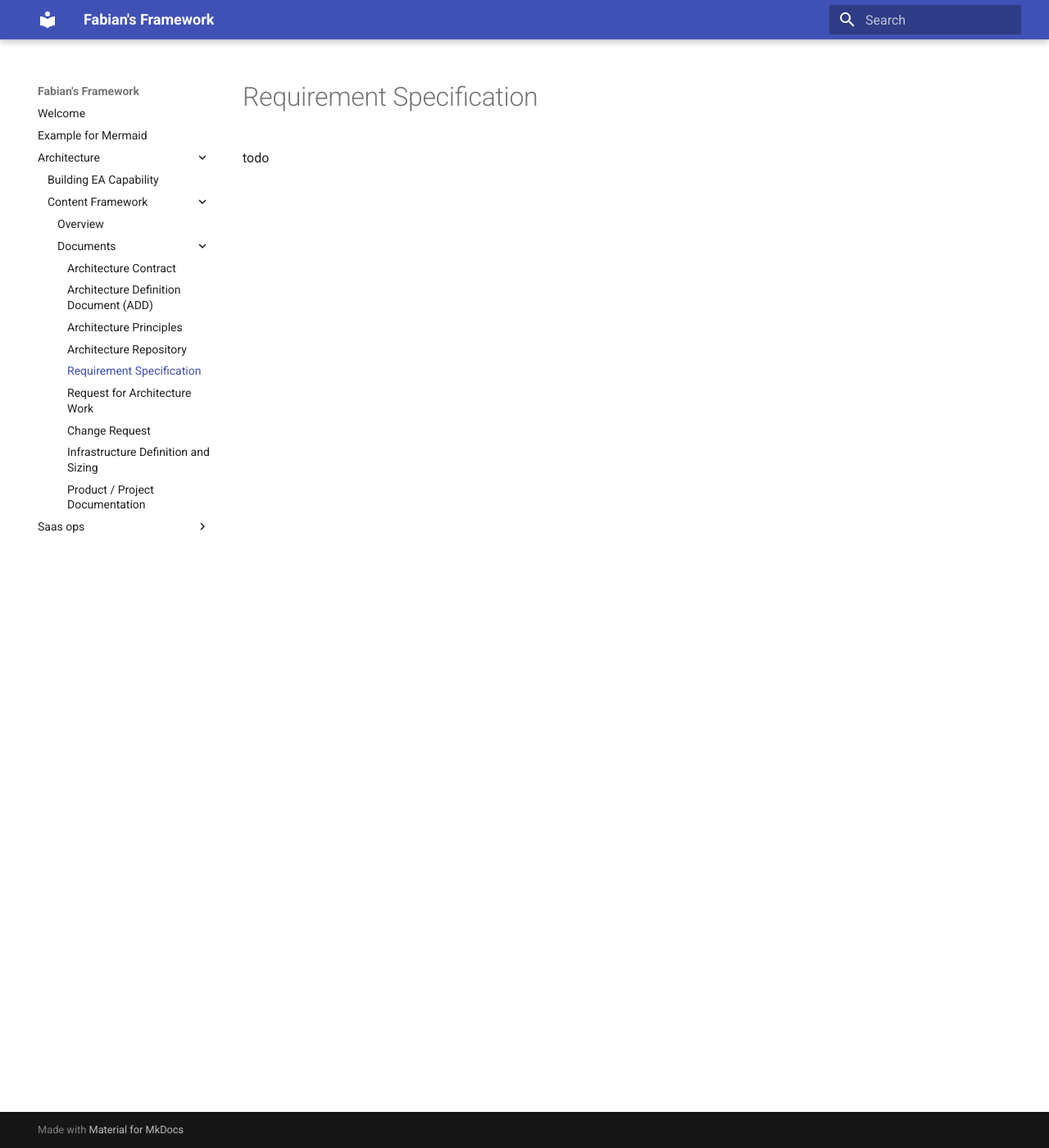
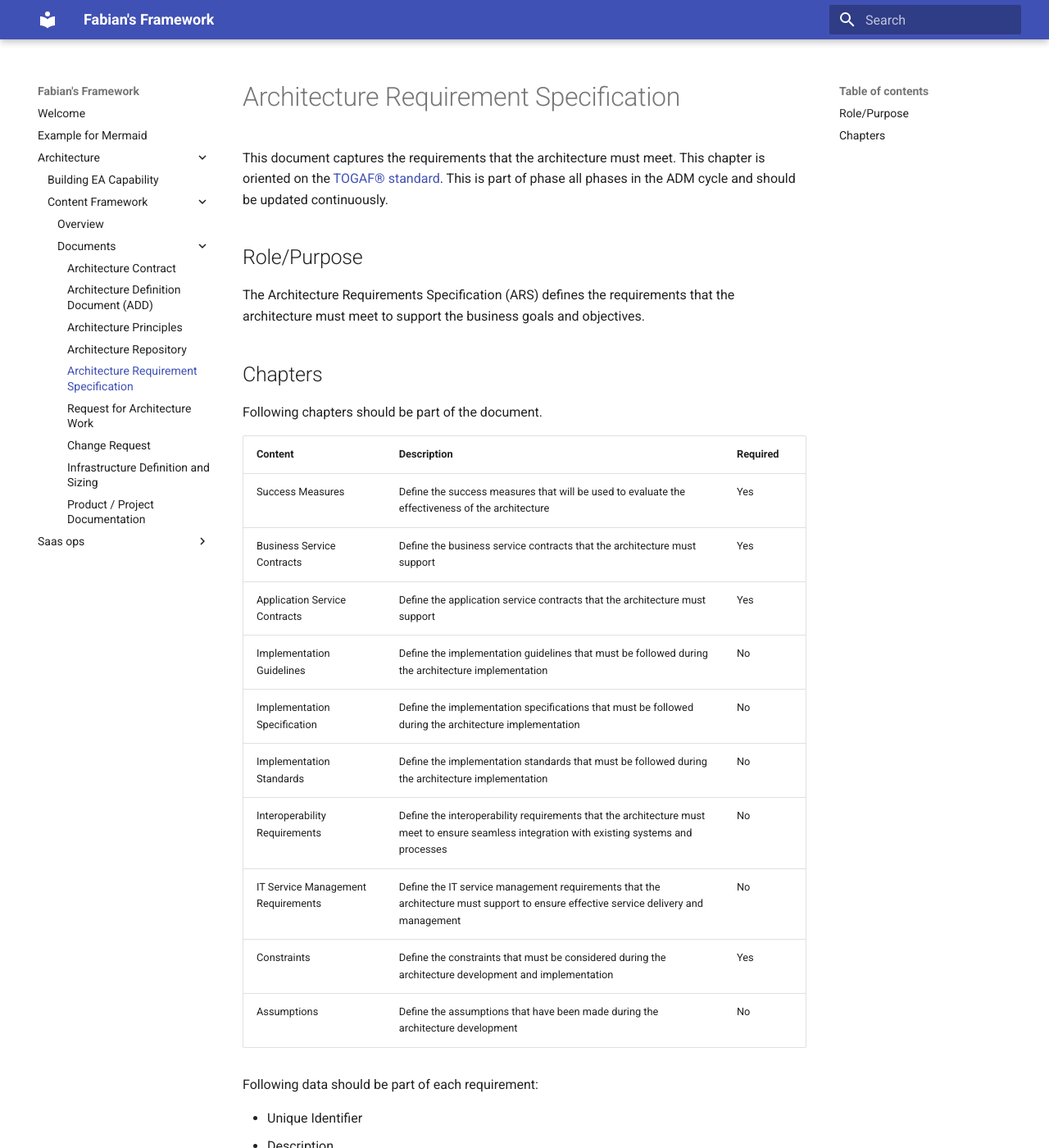
Before and after one commit to Kikkirej/framework, an MkDocs documentation site: the page built from docs/Architecture/Content-Framework/Documents/arch-requirements-specification.md, in a window 1280 px wide and 1400 px high. Shown: the whole window at 82% size. Built offline with MkDocs 1.6.1 and Material for MkDocs 9.7.7, drawn with Linux system fonts in a browser that asks for light colours; some of the changed text lies outside the part shown.

Commit message:
📝 update architecture requirements specification: enhance content by adding chapters, constraints, and assumptions

```diff
--- a/docs/Architecture/Content-Framework/Documents/arch-requirements-specification.md
+++ b/docs/Architecture/Content-Framework/Documents/arch-requirements-specification.md
@@ -1,3 +1,34 @@
-# Requirement Specification
+# Architecture Requirement Specification
 
-todo
+This document captures the requirements that the architecture must meet. This chapter is oriented on the [TOGAF® standard](https://publications.opengroup.org/standards/togaf/c220). This is part of phase all phases in the ADM cycle and should be updated continuously.
+
+## Role/Purpose
+
+The Architecture Requirements Specification (ARS) defines the requirements that the architecture must meet to support the business goals and objectives.
+
+## Chapters
+
+Following chapters should be part of the document.
+
+| Content | Description | Required |
+|---------|-------------|----------|
+| Success Measures | Define the success measures that will be used to evaluate the effectiveness of the architecture | Yes |
+| Business Service Contracts | Define the business service contracts that the architecture must support | Yes |
+| Application Service Contracts | Define the application service contracts that the architecture must support | Yes |
+| Implementation Guidelines | Define the implementation guidelines that must be followed during the architecture implementation | No |
+| Implementation Specification | Define the implementation specifications that must be followed during the architecture implementation | No |
+| Implementation Standards | Define the implementation standards that must be followed during the architecture implementation | No |
+| Interoperability Requirements | Define the interoperability requirements that the architecture must meet to ensure seamless integration with existing systems and processes | No |
+| IT Service Management Requirements | Define the IT service management requirements that the architecture must support to ensure effective service delivery and management | No |
+| Constraints | Define the constraints that must be considered during the architecture development and implementation | Yes |
+| Assumptions | Define the assumptions that have been made during the architecture development | No |
+
+Following data should be part of each requirement:
+
+* Unique Identifier
+* Description
+* Rationale
+* Source
+* Priority
+
+This might be done in a table or in a requirements management tool. Also EA tools like Sparx EA or others can be used to manage this information.
```
